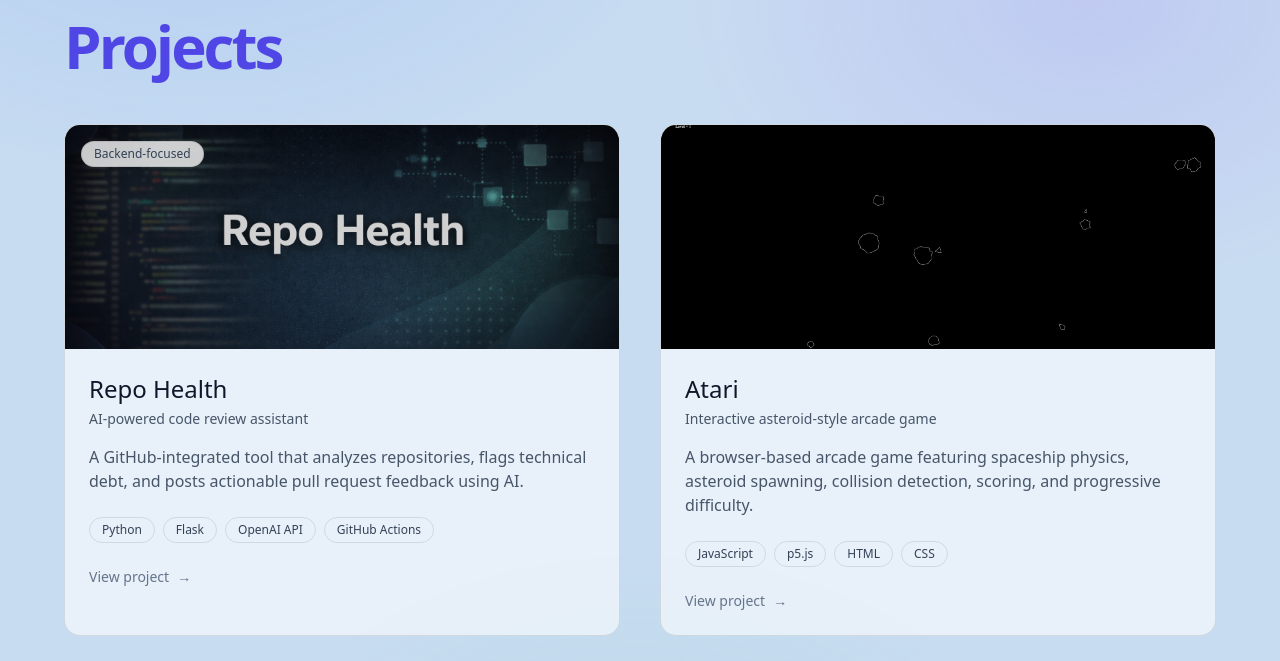
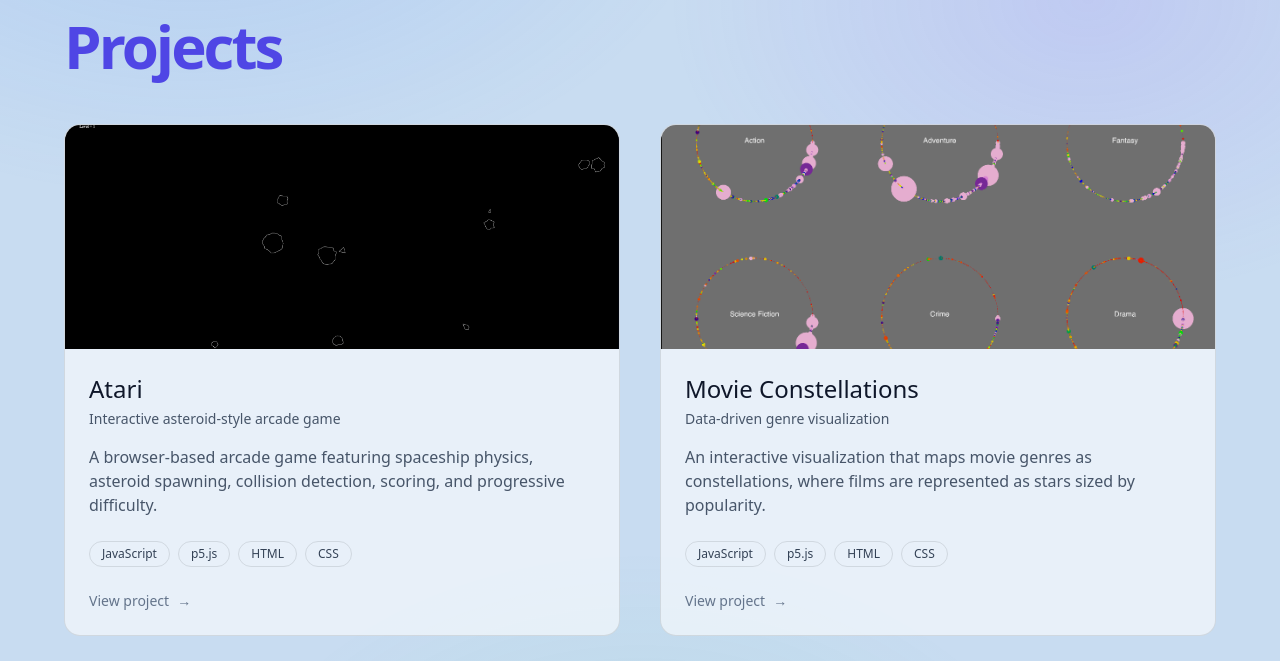
Before and after one commit to AmoghMerudi/my-website, a React (Vite) app: page / in a window 1280 px wide. Shown: the part 880-1541 px from the top of the page. Built offline with nearby package versions, Linux system fonts and the light colour scheme.

Commit message:
commented repo health

```diff
--- a/src/data/projects.ts
+++ b/src/data/projects.ts
@@ -15,28 +15,28 @@
 }
 
 export const projects: Project[] = [
-  {
-    id: "repo-health",
-    title: "Repo Health",
-    subtitle: "AI-powered code review assistant",
-    description:
-      "A GitHub-integrated tool that analyzes repositories, flags technical debt, and posts actionable pull request feedback using AI.",
-    tech: ["Python", "Flask", "OpenAI API", "GitHub Actions"],
-    image: "/projects/repo-health.png",
-    backendFocused: true,
-    architecture: [
-      "GitHub webhook triggers analysis on pull requests",
-      "Flask API processes repository files and metadata",
-      "Static code metrics and heuristics extracted per file",
-      "LLM generates readability and performance feedback",
-      "Structured feedback posted directly to PR as comments",
-    ],
-    results: [
-      { label: "Automation", value: "Zero-touch PR reviews" },
-      { label: "Feedback Quality", value: "Actionable AI suggestions" },
-      { label: "Architecture", value: "Modular, model-agnostic design" },
-    ],
-  },
+  // {
+  //   id: "repo-health",
+  //   title: "Repo Health",
+  //   subtitle: "AI-powered code review assistant",
+  //   description:
+  //     "A GitHub-integrated tool that analyzes repositories, flags technical debt, and posts actionable pull request feedback using AI.",
+  //   tech: ["Python", "Flask", "OpenAI API", "GitHub Actions"],
+  //   image: "/projects/repo-health.png",
+  //   backendFocused: true,
+  //   architecture: [
+  //     "GitHub webhook triggers analysis on pull requests",
+  //     "Flask API processes repository files and metadata",
+  //     "Static code metrics and heuristics extracted per file",
+  //     "LLM generates readability and performance feedback",
+  //     "Structured feedback posted directly to PR as comments",
+  //   ],
+  //   results: [
+  //     { label: "Automation", value: "Zero-touch PR reviews" },
+  //     { label: "Feedback Quality", value: "Actionable AI suggestions" },
+  //     { label: "Architecture", value: "Modular, model-agnostic design" },
+  //   ],
+  // },
   {
     id: "atari",
     title: "Atari",
```
